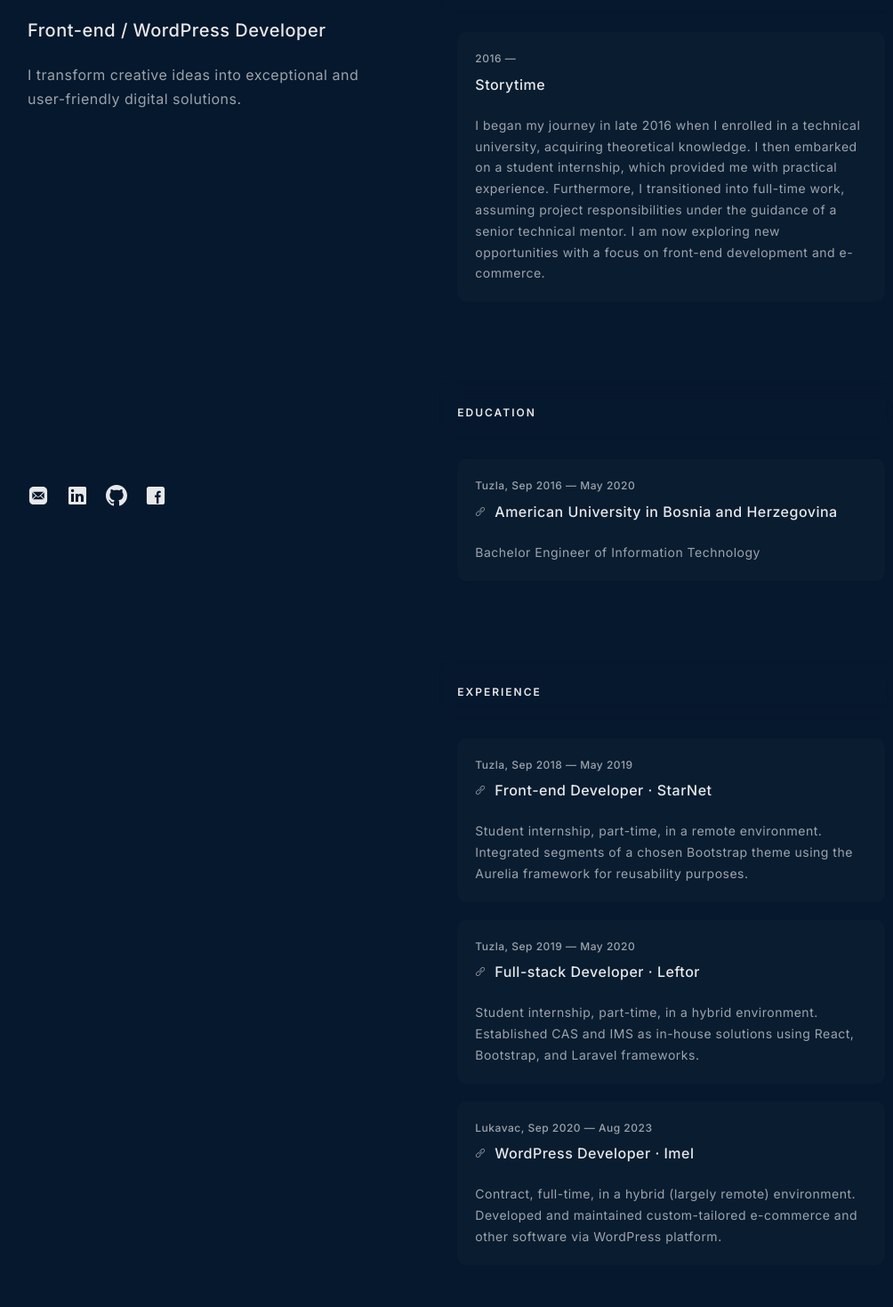
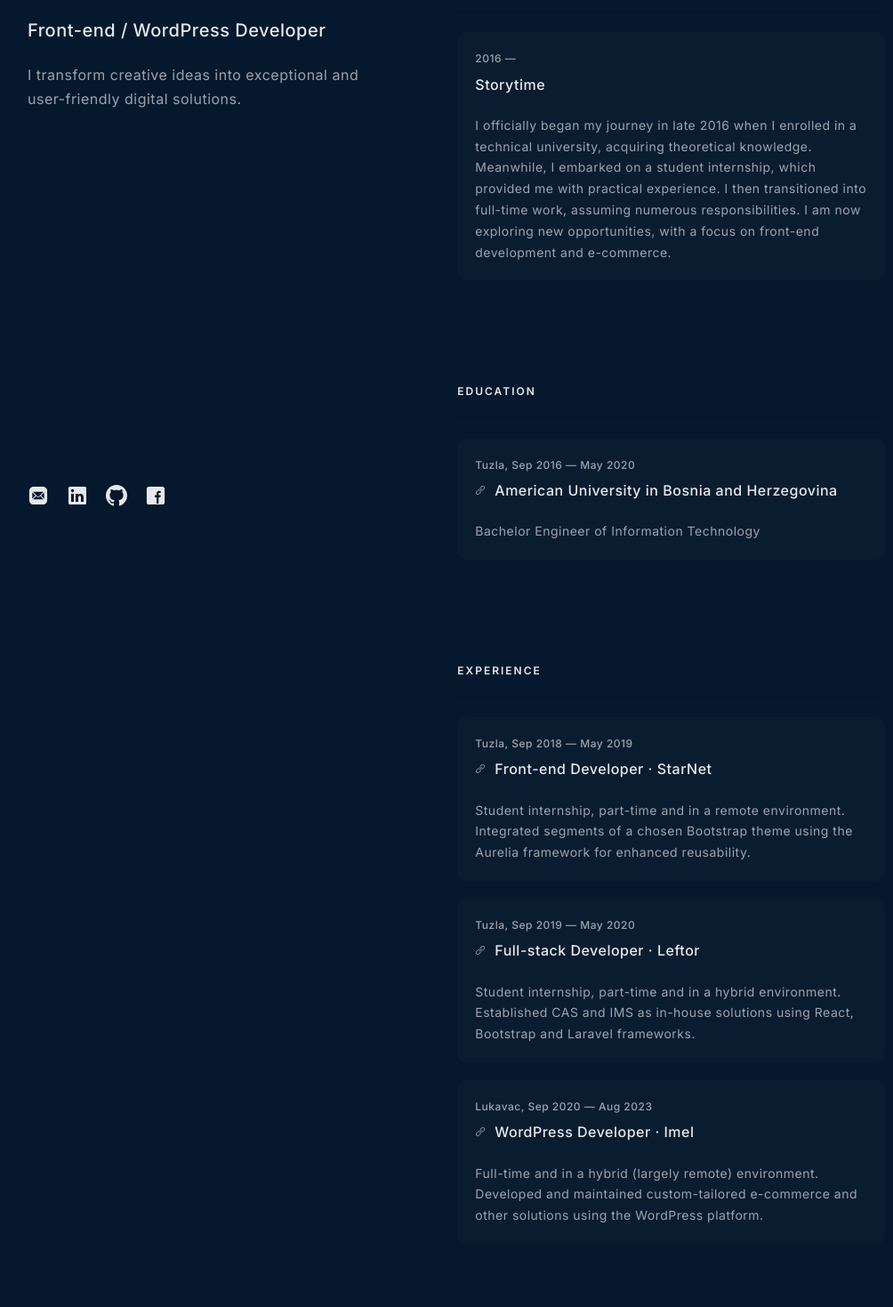
Before and after one commit to almir-hrstic/portfolio, a Next.js app: page / in a window 1280 px wide. Shown: the part 141-1610 px from the top of the page at 89% size, without its empty margins (127-1131 px from the left). Built offline with nearby package versions, Linux system fonts and the light colour scheme.

Commit message:
18.12.2023

```diff
--- a/public/data.json
+++ b/public/data.json
@@ -30,7 +30,7 @@
         {
           "overline": " 2016 — ",
           "title": "Storytime",
-          "description": "I began my journey in late 2016 when I enrolled in a technical university, acquiring theoretical knowledge. I then embarked on a student internship, which provided me with practical experience. Furthermore, I transitioned into full-time work, assuming project responsibilities under the guidance of a senior technical mentor. I am now exploring new opportunities with a focus on front-end development and e-commerce."
+          "description": "I officially began my journey in late 2016 when I enrolled in a technical university, acquiring theoretical knowledge. Meanwhile, I embarked on a student internship, which provided me with practical experience. I then transitioned into full-time work, assuming numerous responsibilities. I am now exploring new opportunities, with a focus on front-end development and e-commerce."
         }
       ]
     },
@@ -54,19 +54,19 @@
           "url": "http://www.starnet.co.ba/",
           "overline": "Tuzla, Sep 2018 — May 2019",
           "title": "Front-end Developer · StarNet",
-          "description": "Student internship, part-time, in a remote environment. Integrated segments of a chosen Bootstrap theme using the Aurelia framework for reusability purposes."
+          "description": "Student internship, part-time and in a remote environment. Integrated segments of a chosen Bootstrap theme using the Aurelia framework for enhanced reusability."
         },
         {
           "url": "https://leftor.com/",
           "overline": "Tuzla, Sep 2019 — May 2020",
           "title": "Full-stack Developer · Leftor",
-          "description": "Student internship, part-time, in a hybrid environment. Established CAS and IMS as in-house solutions using React, Bootstrap, and Laravel frameworks."
+          "description": "Student internship, part-time and in a hybrid environment. Established CAS and IMS as in-house solutions using React, Bootstrap and Laravel frameworks."
         },
         {
           "url": "https://www.imel.ba/",
           "overline": "Lukavac, Sep 2020 — Aug 2023",
           "title": "WordPress Developer · Imel",
-          "description": "Contract, full-time, in a hybrid (largely remote) environment. Developed and maintained custom-tailored e-commerce and other software via WordPress platform."
+          "description": "Full-time and in a hybrid (largely remote) environment. Developed and maintained custom-tailored e-commerce and other solutions using the WordPress platform."
         }
       ]
     },
@@ -265,9 +265,9 @@
           ]
         },
         {
-          "url": "https://almir-hrstic.github.io/hadzic-photography/",
+          "url": "https://almir-hrstic.github.io/portfolio/",
           "overline": "Standalone, 2023",
-          "title": "Hadzic Photography",
+          "title": "Portfolio",
           "tags": [
             "React",
             "Next"
@@ -282,7 +282,7 @@
         {
           "overline": "— 2023",
           "title": "Projects",
-          "description": "The projects referred to above have undergone changes over time, diverging from their initial release, and as such, I cannot assume responsibility for their current status."
+          "description": "The projects mentioned above have undergone changes over time, diverging from their initial release, and as such, I cannot assume responsibility for their current status."
         }
       ]
     }
--- a/src/app/components/container/container.module.scss
+++ b/src/app/components/container/container.module.scss
@@ -5,6 +5,7 @@
   width: 100%;
   background: radial-gradient(ellipse at center, $color-blue-light, transparent 75%);
   min-height: var(--screen-height);
+  --color-blue-light: #{$color-blue-light};
 
   /* 1024px + */
 
--- a/src/app/components/container/index.js
+++ b/src/app/components/container/index.js
@@ -6,7 +6,7 @@ export default function Container({ children }) {
 
   const root = useRef()
 
-  const setScreenHeight = () => root.current.style.setProperty('--screen-height', `${Math.floor(window.innerHeight)}px`)
+  const setScreenHeight = () => root.current.style.setProperty('--screen-height', `${window.innerHeight - 1}px`)
 
   const clearMousePosition = () => {
 
--- a/src/app/styles/global.scss
+++ b/src/app/styles/global.scss
@@ -5,7 +5,6 @@ html {
   color: $color-white;
   background-color: $color-blue;
   scroll-behavior: smooth;
-  --color-blue-light: #{$color-blue-light};
   @extend .text-16;
 
   /* 1024px + */
```
